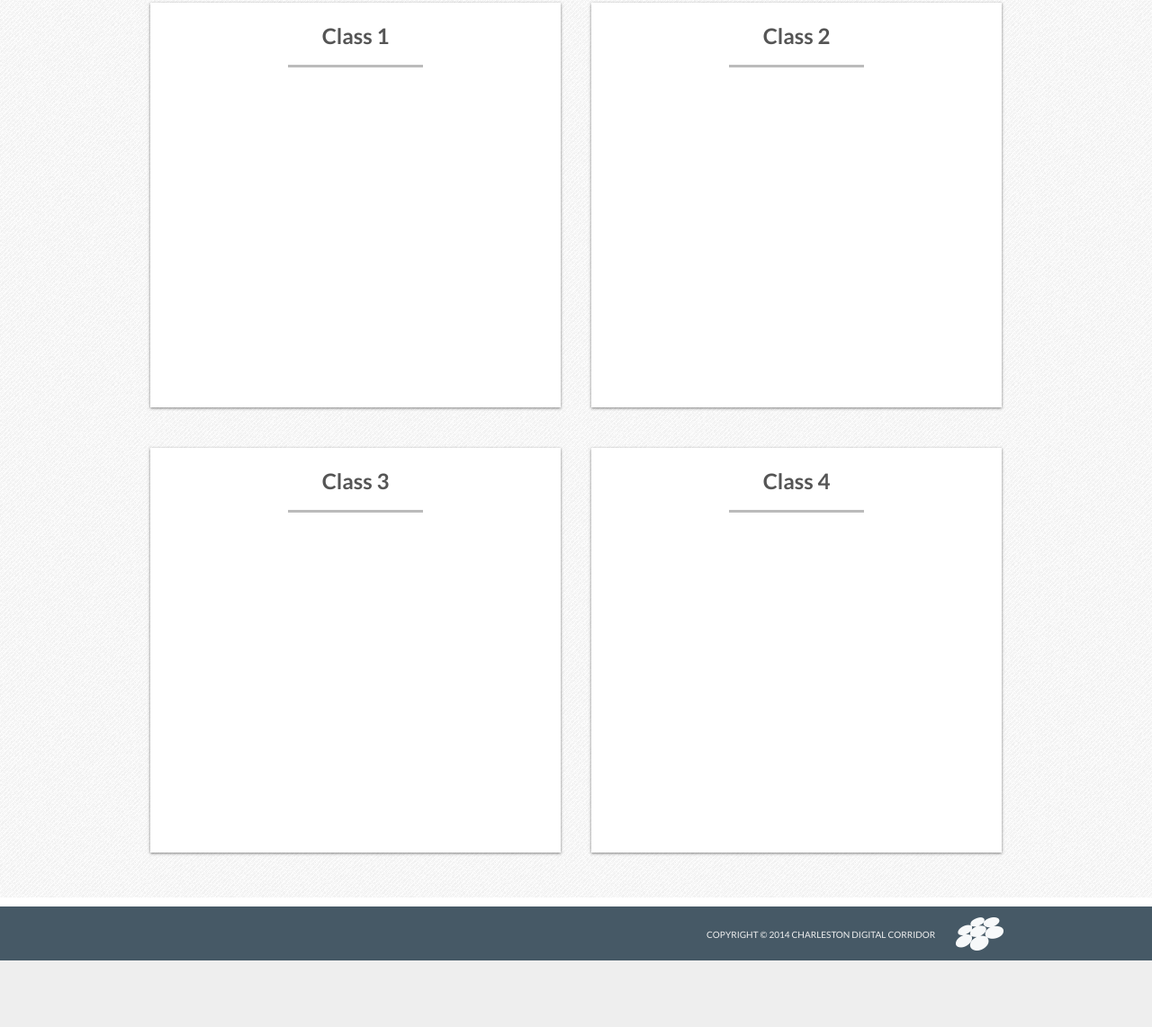
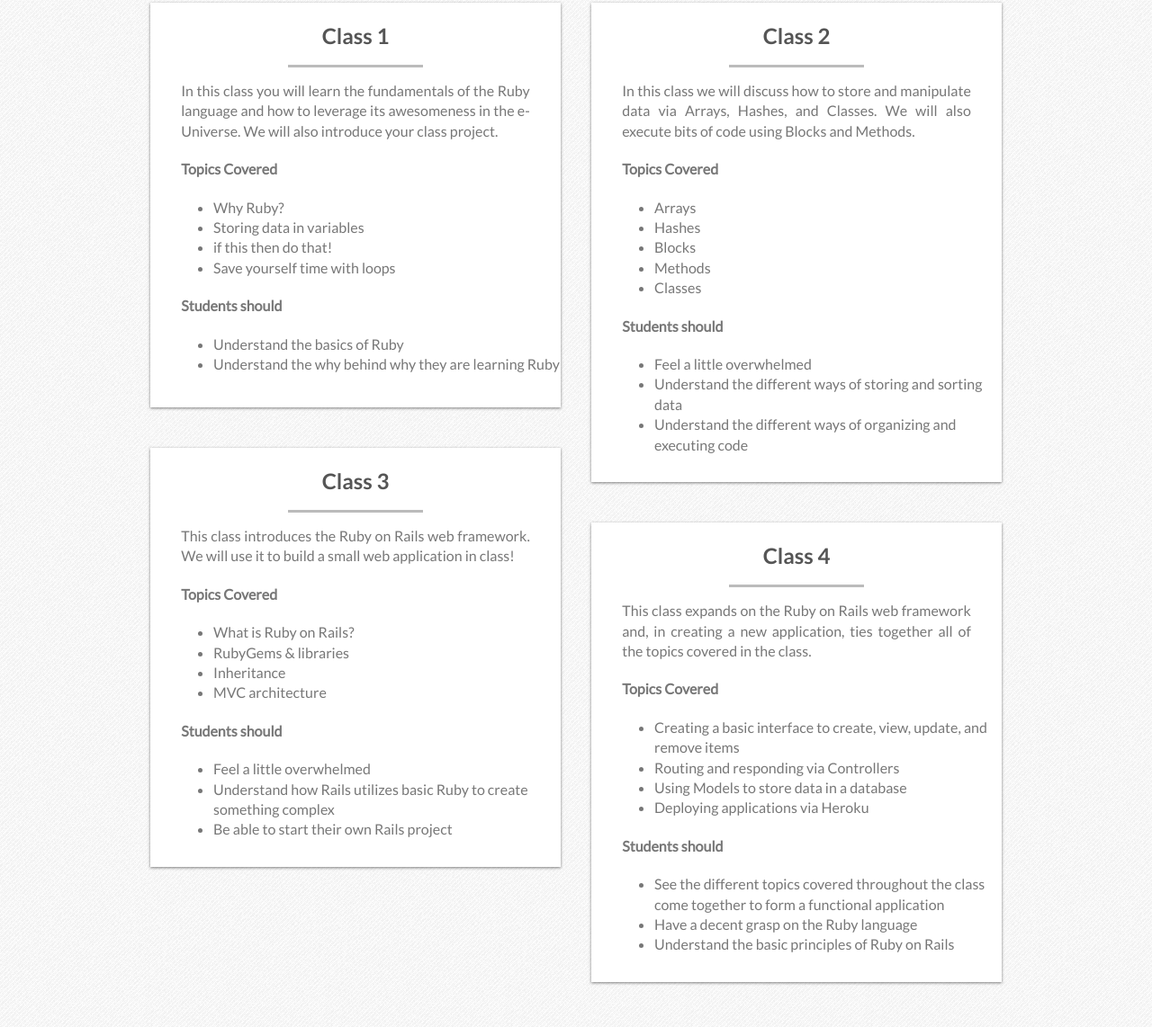
Before and after one commit to rpearce/ruby101, a plain HTML site: page index.html in a window 1280 px wide. Shown: the part 262-1404 px from the top of the page at 90% size. Before the commit the page ends 1330 px from the top, so only its background shows below. Drawn offline with Linux system fonts and the light colour scheme.

Commit message:
Added class topics, etc

```diff
--- a/index.html
+++ b/index.html
@@ -72,6 +72,26 @@
 <!--         	<li class = "bottom_list_1"> Linking JavaScript and CSS - What is the difference between Inline and Linked CSS? </li> -->
 <!--         	<li class = "bottom_list_1"> Separation of Concerns - Content vs Presentation vs Functionality </li> -->
 <!--         </ul> -->
+        <p class = "content_text">
+          In this class you will learn the fundamentals of the Ruby language and how to leverage its awesomeness in the e-Universe.
+          We will also introduce your class project.
+        </p>
+        <p class = "content_text">
+          <strong> Topics Covered </strong>
+        </p>
+        <ul class ="bottom_list">
+          <li class = "bottom_list_1"> Why Ruby? </li>
+          <li class = "bottom_list_1"> Storing data in variables </li>
+          <li class = "bottom_list_1"> if this then do that! </li>
+          <li class = "bottom_list_1"> Save yourself time with loops </li>
+        </ul>
+        <p class = "content_text">
+          <strong> Students should </strong>
+        </p>
+        <ul class ="bottom_list">
+          <li class = "bottom_list_1"> Understand the basics of Ruby </li>
+          <li class = "bottom_list_1"> Understand the <em>why</em> behind why they are learning Ruby </li>
+        </ul>
       </div>
 
       <!--*****/////  Class 2  /////*****-->
@@ -80,7 +100,28 @@
 
         <h2 class="content_title">Class 2</h2>
         <hr>
-
+        <p class = "content_text">
+          In this class we will discuss how to store and manipulate data via Arrays, Hashes, and Classes.
+          We will also execute bits of code using Blocks and Methods.
+        </p>
+        <p class = "content_text">
+          <strong> Topics Covered </strong>
+        </p>
+        <ul class ="bottom_list">
+          <li class = "bottom_list_1"> Arrays </li>
+          <li class = "bottom_list_1"> Hashes </li>
+          <li class = "bottom_list_1"> Blocks </li>
+          <li class = "bottom_list_1"> Methods </li>
+          <li class = "bottom_list_1"> Classes </li>
+        </ul>
+        <p class = "content_text">
+          <strong> Students should </strong>
+        </p>
+        <ul class ="bottom_list">
+          <li class = "bottom_list_1"> Feel a little overwhelmed </li>
+          <li class = "bottom_list_1"> Understand the different ways of storing and sorting data </li>
+          <li class = "bottom_list_1"> Understand the different ways of organizing and executing code </li>
+        </ul>
       </div>
 
       <!--*****/////  Class 3  /////*****-->
@@ -89,7 +130,27 @@
 
         <h2 class="content_title">Class 3</h2>
         <hr>
-
+        <p class = "content_text">
+          This class introduces the Ruby on Rails web framework.
+          We will use it to build a small web application in class!
+        </p>
+        <p class = "content_text">
+          <strong> Topics Covered </strong>
+        </p>
+        <ul class ="bottom_list">
+          <li class = "bottom_list_1"> What is Ruby on Rails? </li>
+          <li class = "bottom_list_1"> RubyGems &amp; libraries </li>
+          <li class = "bottom_list_1"> Inheritance </li>
+          <li class = "bottom_list_1"> MVC architecture </li>
+        </ul>
+        <p class = "content_text">
+          <strong> Students should </strong>
+        </p>
+        <ul class ="bottom_list">
+          <li class = "bottom_list_1"> Feel a little overwhelmed </li>
+          <li class = "bottom_list_1"> Understand how Rails utilizes basic Ruby to create something complex </li>
+          <li class = "bottom_list_1"> Be able to start their own Rails project </li>
+        </ul>
       </div>
 
       <!--*****/////  Class 4  /////*****-->
@@ -98,7 +159,27 @@
 
         <h2 class="content_title">Class 4</h2>
         <hr>
-
+        <p class = "content_text">
+          This class expands on the Ruby on Rails web framework and, in creating a new application,
+          ties together all of the topics covered in the class.
+        </p>
+        <p class = "content_text">
+          <strong> Topics Covered </strong>
+        </p>
+        <ul class ="bottom_list">
+          <li class = "bottom_list_1"> Creating a basic interface to create, view, update, and remove items </li>
+          <li class = "bottom_list_1"> Routing and responding via Controllers </li>
+          <li class = "bottom_list_1"> Using Models to store data in a database </li>
+          <li class = "bottom_list_1"> Deploying applications via Heroku </li>
+        </ul>
+        <p class = "content_text">
+          <strong> Students should </strong>
+        </p>
+        <ul class ="bottom_list">
+          <li class = "bottom_list_1"> See the different topics covered throughout the class come together to form a functional application </li>
+          <li class = "bottom_list_1"> Have a decent grasp on the Ruby language </li>
+          <li class = "bottom_list_1"> Understand the basic principles of Ruby on Rails </li>
+        </ul>
       </div>
 
       </section>
```
